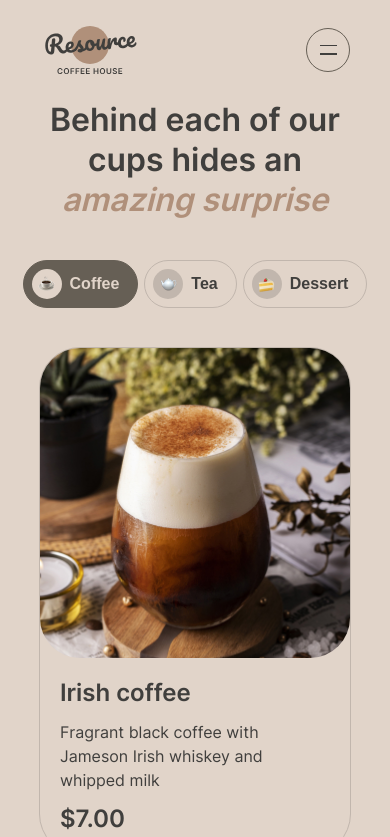
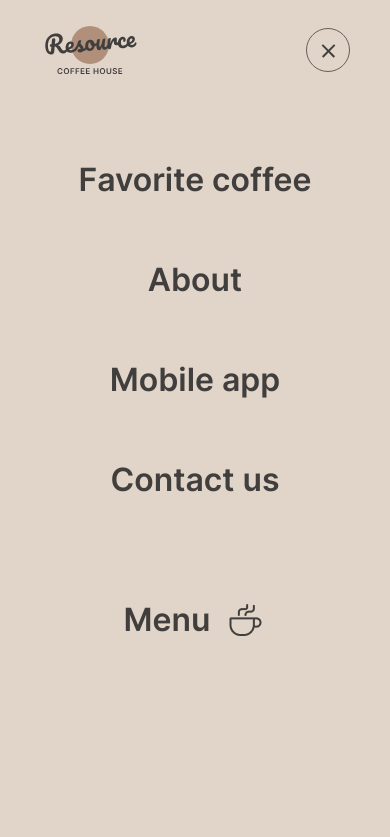
Before and after one commit to mejsler/rsschool-landing-page, a plain HTML site: page coffee-house/menu/index.html in a window 390 px wide. Both pictures are taken after a click on the button 328 px from the left and 50 px from the top of the page. Shown: the top 837 px of the page. Drawn offline with Linux system fonts and the light colour scheme.

Commit message:
feat: add implementation of the burger menu on both pages

```diff
--- a/coffee-house/menu/index.html
+++ b/coffee-house/menu/index.html
@@ -9,21 +9,28 @@
     <title>Coffee House Menu</title>
 </head>
 
-<body class="menu">
+<body class="menu body">
     <header>
         <div class="container">
-            <a class="logo" href="/mejsler-JSFE2023Q4/coffee-house"><img src="../images/logo.svg"
+            <a class="logo" href="/coffee-house"><img src="../images/logo.svg"
                     alt="Coffee House Logo"></a>
             <nav>
                 <ul>
-                    <li><a href="/mejsler-JSFE2023Q4/coffee-house/#favorite" class="nav-link">Favorite coffee</a></li>
-                    <li><a href="/mejsler-JSFE2023Q4/coffee-house/#about-us" class="nav-link">About</a></li>
-                    <li><a href="/mejsler-JSFE2023Q4/coffee-house/#download" class="nav-link">Mobile app</a></li>
+                    <li><a href="/coffee-house/#favorite" class="nav-link">Favorite coffee</a></li>
+                    <li><a href="/coffee-house/#about-us" class="nav-link">About</a></li>
+                    <li><a href="/coffee-house/#download" class="nav-link">Mobile app</a></li>
                     <li><a href="#footer" class="nav-link">Contact us</a></li>
                 </ul>
             </nav>
             <a class="menu-button" href="#">Menu</a>
             <button class="burger"><span></span><span></span></button>
+            <ul class="burger-menu">
+                <li><a href="/coffee-house/#favorite" class="burger-link">Favorite coffee</a></li>
+                <li><a href="/coffee-house/#about-us" class="burger-link">About</a></li>
+                <li><a href="/coffee-house/#download" class="burger-link">Mobile app</a></li>
+                <li><a href="#footer" class="burger-link burger-last">Contact us</a></li>
+                <li><a class="burger-link burger-last2" href="#">Menu <img src="../images/coffee-cup.png" alt="icon"></a></li>
+            </ul>
         </div>
     </header>
     <main>
@@ -151,6 +158,7 @@
             </div>
         </div>
     </footer>
+    <script src="../script.js"></script>
 </body>
 
 </html>
--- /dev/null
+++ b/coffee-house/script.js
@@ -0,0 +1,23 @@
+const menu = document.querySelector(".burger-menu");
+const burgerLink = document.querySelectorAll(".burger-link");
+const burger = document.querySelector(".burger");
+const body = document.querySelector(".body");
+
+
+function toggleMenu() {
+  if (menu.classList.contains("burger-show")) {
+    menu.classList.remove("burger-show");
+    body.classList.remove("overflow");
+  } else {
+    menu.classList.add("burger-show");
+    body.classList.add("overflow");
+  }
+}
+
+burger.addEventListener("click", toggleMenu);
+
+burgerLink.forEach(
+    function(burgerLink) {
+        burgerLink.addEventListener("click", toggleMenu);
+    }
+  )
--- a/coffee-house/styles.sass
+++ b/coffee-house/styles.sass
@@ -30,6 +30,17 @@ body
     line-height: 150%
     background: $light
     color: $dark
+
+.overflow
+    overflow: hidden
+
+.body.overflow
+    .burger
+        span
+            transform: rotate(45deg)
+            top: 50%
+            &:last-of-type
+                transform: rotate(-45deg)
 
 .container
     margin: 0 40px
@@ -151,11 +162,45 @@ a
             color: $light
             span[class^='icon-']
                 filter: invert(100%)
-
-.burger-link
-    font-size: 32px
-    font-weight: 600
-    line-height: 125%
+.burger
+    z-index: 199
+    &-link
+        font-size: 32px
+        font-weight: 600
+        line-height: 125%
+    &-link.menu-button
+        &::before
+            width: 40px
+            height: 40px
+    &-last
+        margin-top: 160px
+        @media screen and (max-width: 700px)
+            margin-top: 0
+    &-last2
+        margin-top: 40px
+        img
+            padding-left: 15px
+    &-menu
+        display: none
+        position: fixed
+        transform: translateX(100%)
+        transition: transform .3s ease
+        flex-direction: column
+        justify-content: start
+        align-items: center
+        overflow-y: scroll
+        top: 0
+        left: 0
+        right: 0
+        bottom: 0
+        z-index: 101
+        background: $light
+        padding-top: 160px
+        gap: 60px
+        @media screen and (max-width: 768px)
+            display: flex
+    &-show
+        transform: translateX(0)
 
 section
     margin-bottom: 100px
@@ -163,6 +208,7 @@ section
 header
     margin: 20px 0
     .logo
+        z-index: 1000
         &::after
             content: none
             margin: 20px 0
@@ -189,6 +235,8 @@ header
     @media screen and (max-width: 768px)
         .menu-button, nav
             display: none
+        .burger-link.menu-button
+            display: flex
         .burger
             display: flex
             flex-direction: column
@@ -198,6 +246,7 @@ header
             position: relative
             text-align: center
             span
+                transition: all .5s ease
                 position: absolute
                 top: 37%
                 left: 30%
```
Also changed, not shown: coffee-house/index.html (+10 -2 lines), coffee-house/images/coffee-cup.png (added), coffee-house/styles.css, 1 other file.
